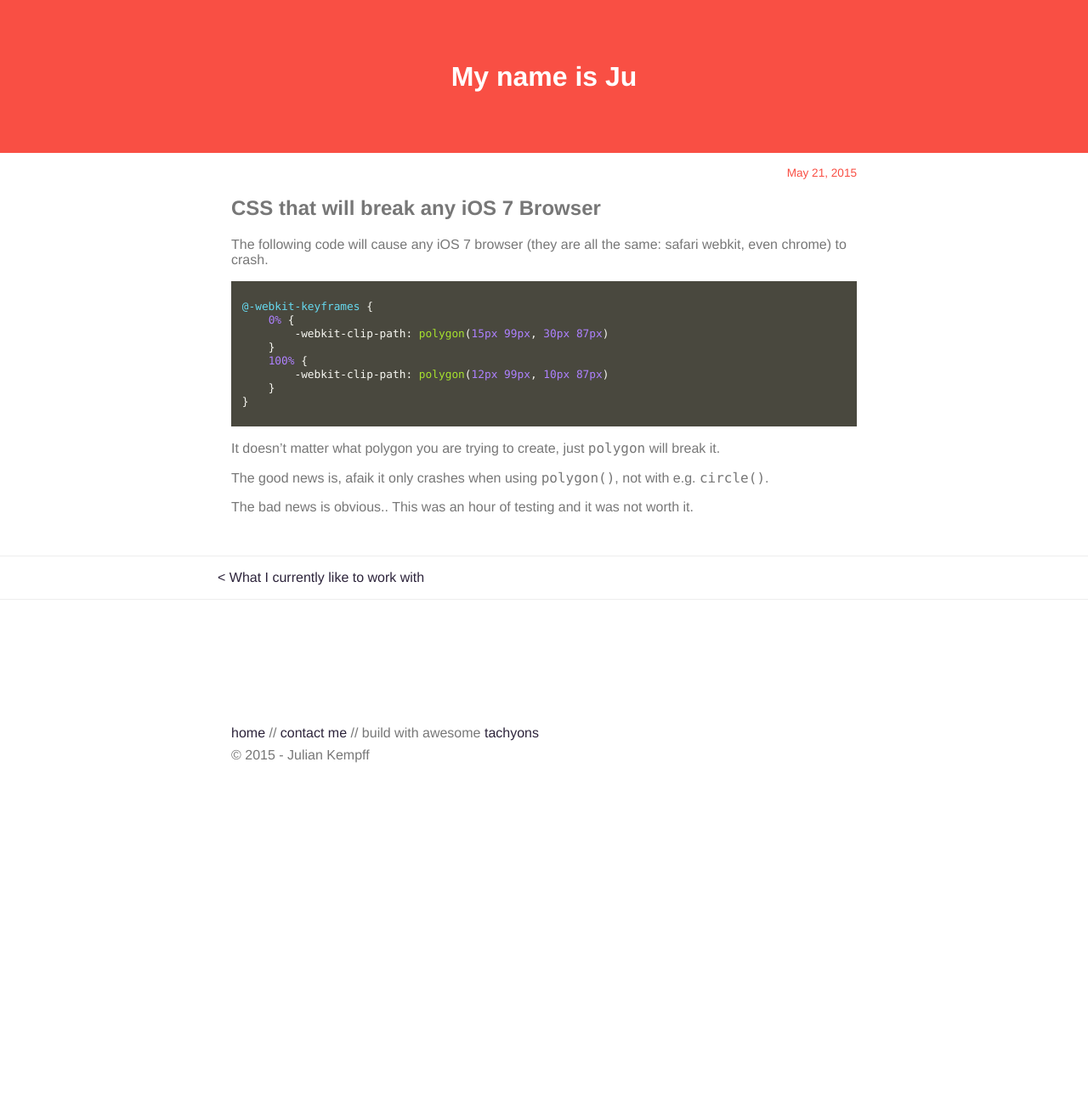
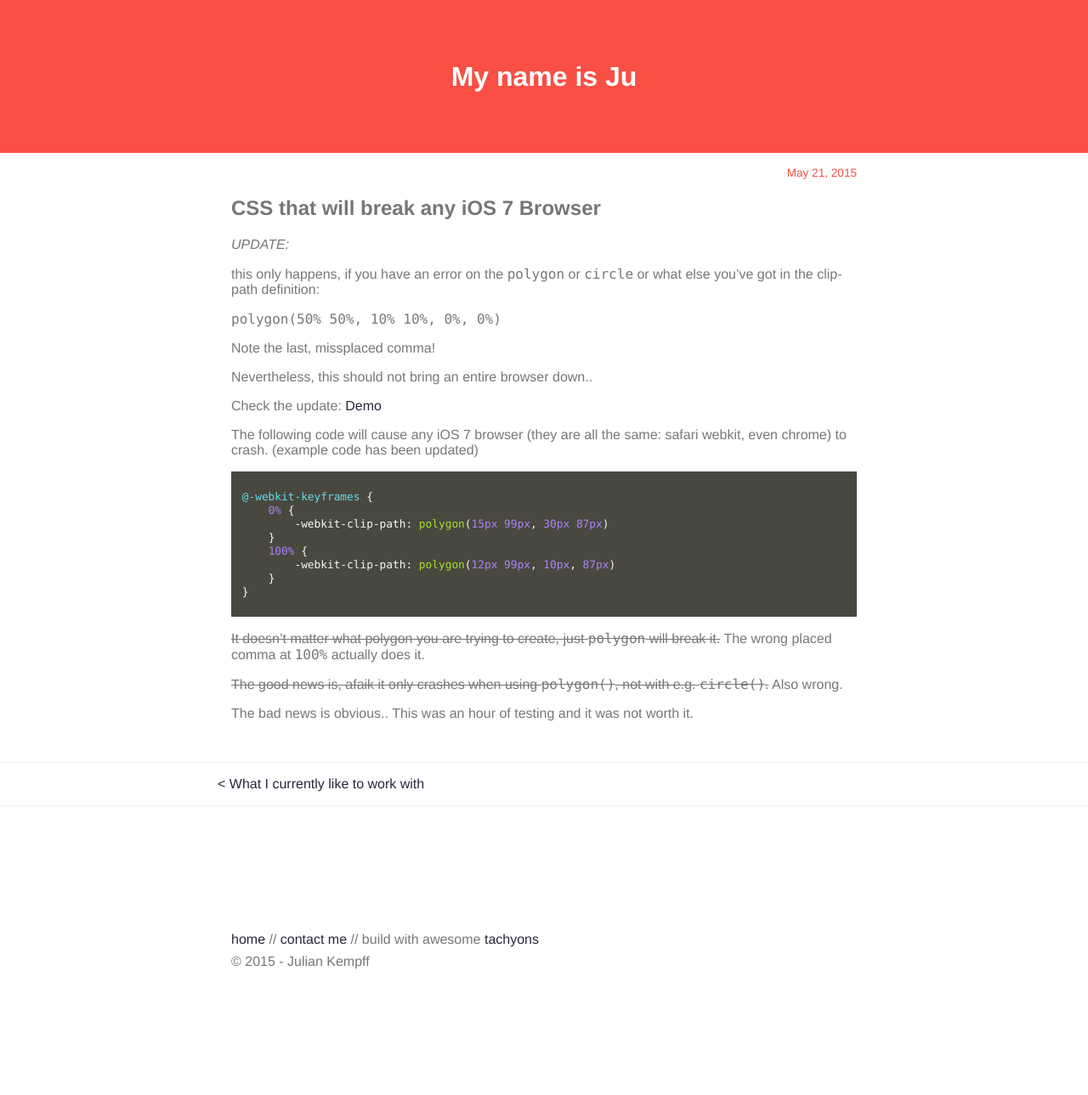
Before and after one commit to jkempff/jkempff.github.io, a Jekyll site: the page built from _posts/2015-05-21-clip-path-breaks-ios7.md, in a window 1280 px wide. Shown: the whole page at 85% size. Built offline with Jekyll 4.4.1, drawn with Linux system fonts in a browser that asks for light colours; before the commit the page ends 1046 px from its top, so only the background shows below that.

Commit message:
update\/corrections + demo

```diff
--- a/_posts/2015-05-21-clip-path-breaks-ios7.md
+++ b/_posts/2015-05-21-clip-path-breaks-ios7.md
@@ -4,7 +4,21 @@ title: CSS that will break any iOS 7 Browser
 category: CSS
 ---
 
+_UPDATE:_
+
+this only happens, if you have an error on the `polygon` or `circle` or what else you've got in the clip-path definition:
+
+`polygon(50% 50%, 10% 10%, 0%, 0%)`
+
+Note the last, missplaced comma!
+
+Nevertheless, this should not bring an entire browser down..
+
+Check the update: [Demo][1]
+
+
 The following code will cause any iOS 7 browser (they are all the same: safari webkit, even chrome) to crash.
+(example code has been updated)
 
 {% highlight css %}
 @-webkit-keyframes {
@@ -12,13 +26,16 @@ The following code will cause any iOS 7 browser (they are all the same: safari w
         -webkit-clip-path: polygon(15px 99px, 30px 87px)
     }
     100% {
-        -webkit-clip-path: polygon(12px 99px, 10px 87px)
+        -webkit-clip-path: polygon(12px 99px, 10px, 87px)
     }
 }
 {% endhighlight %}
 
-It doesn't matter what polygon you are trying to create, just `polygon` will break it.
 
-The good news is, afaik it only crashes when using `polygon()`, not with e.g. `circle()`.
+<span style="text-decoration: line-through">It doesn't matter what polygon you are trying to create, just `polygon` will break it.</span> The wrong placed comma at `100%` actually does it.
+
+<span style="text-decoration: line-through">The good news is, afaik it only crashes when using `polygon()`, not with e.g. `circle()`.</span> Also wrong.
 
 The bad news is obvious.. This was an hour of testing and it was not worth it.
+
+[1]: /examples/clip-path-breaks-ios7/
```
Also changed, not shown: examples/clip-path-breaks-ios7/index.html (added, +56 -0 lines).
